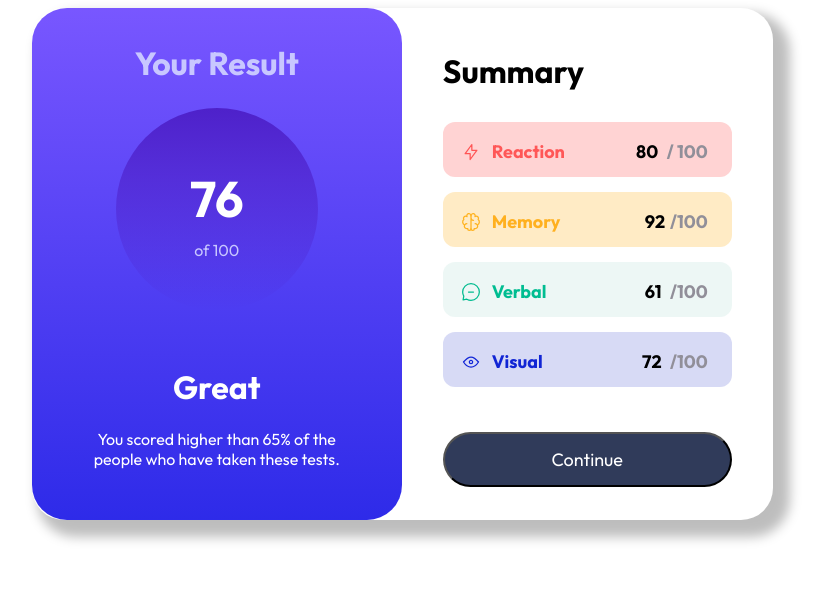
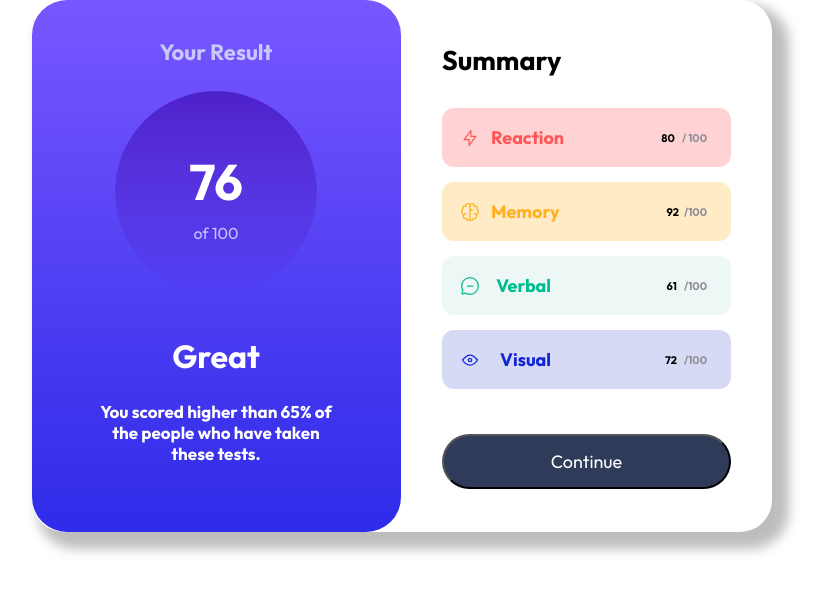
Before and after one commit to Dany-1981/Challenge-Two, a plain HTML site: page index.html in a window 1280 px wide. Shown: the whole page, without its empty margins (238-1064 px from the left). Drawn offline with Linux system fonts and the light colour scheme.

Commit message:
Add files via upload
Signed-off-by: Daniel Ibrahim <117907438+Dany-1981@users.noreply.github.com>

```diff
--- a/css.css
+++ b/css.css
@@ -1,5 +1,9 @@
 *{
     font-family: 'Outfit', sans-serif;
+}
+body{
+    margin: unset;
+    padding: unset;
 }
 :root{
     /* icon color */
@@ -19,25 +23,23 @@
     --buttom : hsl(224, 30%, 27%);
 }
 .parent{
-    width: 741px;
-    height: 512px;
+    width: fit-content;
+    height: fit-content;
     border-radius: 32px;
     background: #FFF;
     box-shadow: 11px 11px 12px 6px rgba(0, 0, 0, 0.26);
     margin: auto auto;
     display: flex;
-
+    padding: unset;
 }
 .parent .result{
-    width: 50%;
+    padding: 38px 61px 37.9px 60px;
     border-radius: 35px;
     background: linear-gradient(180deg, var(--sbackground) 0%,var(--ebackground) 100%);
+    text-align: center;
     display: flex;
-    text-align: center;
     flex-direction: column;
-    justify-content: space-evenly;
-    align-content: space-around;
-    flex-wrap: wrap;
+    align-items: center;
 }
 .top{
     display: flex;
@@ -45,9 +47,11 @@
     gap: 25px;
 }
 #title{
-    color:var(--Light);
+    color: var(--Light);
     text-transform: capitalize;
+    font-size: 22px;
     margin: unset;
+    font-weight: 800;
 }
 .circle{
     width: 202px;
@@ -69,19 +73,30 @@
 }
 .text{
     color: var(--White);
-    width: 249px;
+    width: 248px;
+    height: fit-content;
+}
+.text h1{
+    margin-top: 43px;
+    margin-bottom: 25px;
+}
+.text p{
+    font-size: 17px;
+    font-weight: 800;
 }
 .text h1::first-letter , .text p::first-letter{
 text-transform: uppercase;
 }
 .summary{
-    margin:43px auto;
+    padding:43px 41px;
     width: 289px;
     text-transform: capitalize;
 }
 .summary h1{
     margin-bottom: 31px;
     margin-top: unset;
+    font-size: 27px;
+    font-weight:700;
 }
 .summary .contant{
     display: grid;
@@ -89,19 +104,24 @@ text-transform: uppercase;
 }
 .summary .contant #sum-part{
     width: 100%;
-    height:55px;
+    height: fit-content;
     border-radius: 12px;
     position: relative;
     font-weight: 700;
     font-size: 18px;
+    display: flex;
+    align-items: center;
+    justify-content: space-between;
 }
 #text{
-    float: left;
+    width: 109px;
     display: flex;
+    justify-content: space-between;
 }
 .per{
-    float: right;
     margin-right: 24px;
+    font-size: 11px;
+    font-weight: 700;
 }
 #text .image{
     width:20px;
@@ -134,3 +154,15 @@ button{
     font-weight: 300;
     font-size:18px;
 }
+button:hover{
+    background-color: var(--sbackground);
+}
+@media (max-width: 400px) {
+    .parent{
+        flex-direction: column;
+    }
+    .parent .result{
+        border-radius: 0px 0px 30px 30px;
+        padding:27.5px 30px ;
+    }
+}
--- a/index.html
+++ b/index.html
@@ -23,8 +23,8 @@
                     <h1>great</h1>
                     <p>you scored higher than 65% of the people who have taken these tests.</p>
                 </div>
-        </div>
-        <div class="summary">
+            </div>
+            <div class="summary">
             <h1>summary</h1>
             <div class="contant">
                 <div id="sum-part" style=" background-color: hsla(0, 100%, 67%, 0.26);">  <!-- 1 -->
@@ -72,7 +72,8 @@
                     </div>
                 </div>
             </div>
-            <button>Continue </button>
+            <button>Continue</button>
+            </div>
         </div>
     </body>
 </html>
```
